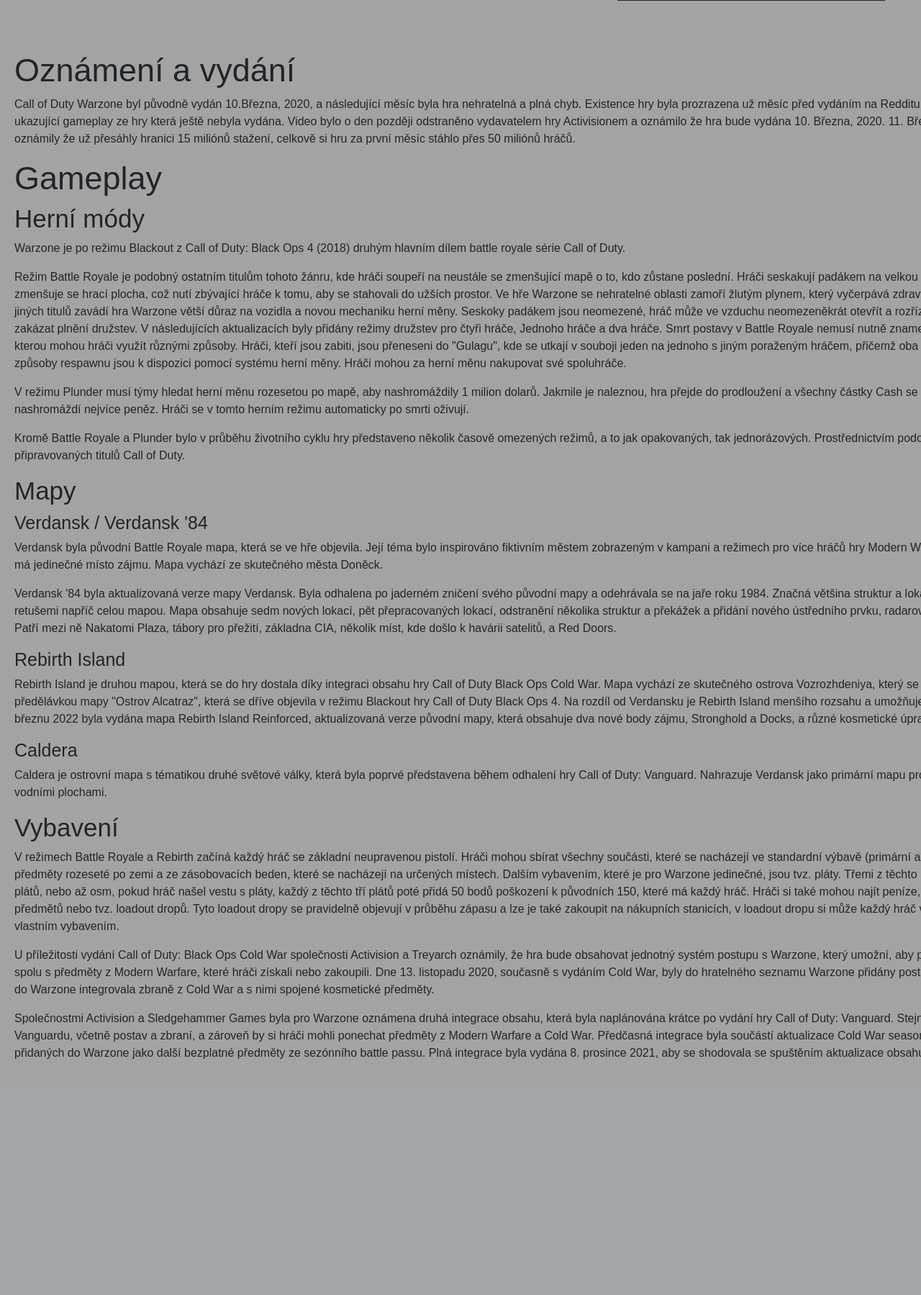
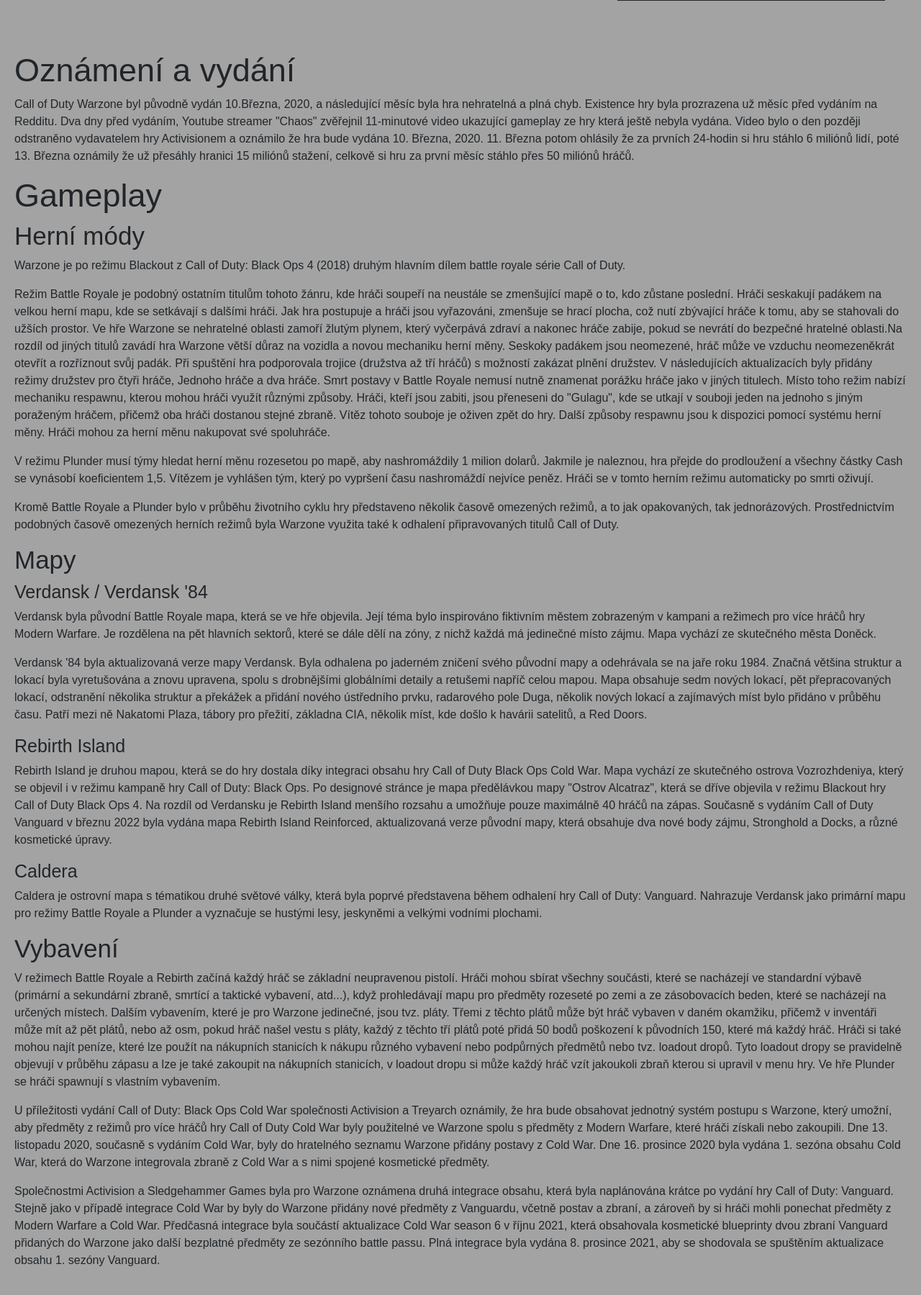
Before and after one commit to Lukascech84/wzwiki, a PHP site: page / in a window 1280 px wide; the page is wider, and only the part inside the window is pictured. Shown: the part 1626-3425 px from the top of that part at 72% size. Before the commit the page ends 3097 px from the top of that part, so only its background shows below. Run offline with PHP 8.4, Linux system fonts and the light colour scheme.

Commit message:
Update styles.css

```diff
--- a/css/styles.css
+++ b/css/styles.css
@@ -24,7 +24,7 @@ h4{
 
 article {
     float: left;
-    width: 150vw;
+    width: 100vw;
     padding: 20px;
 }
 
```
